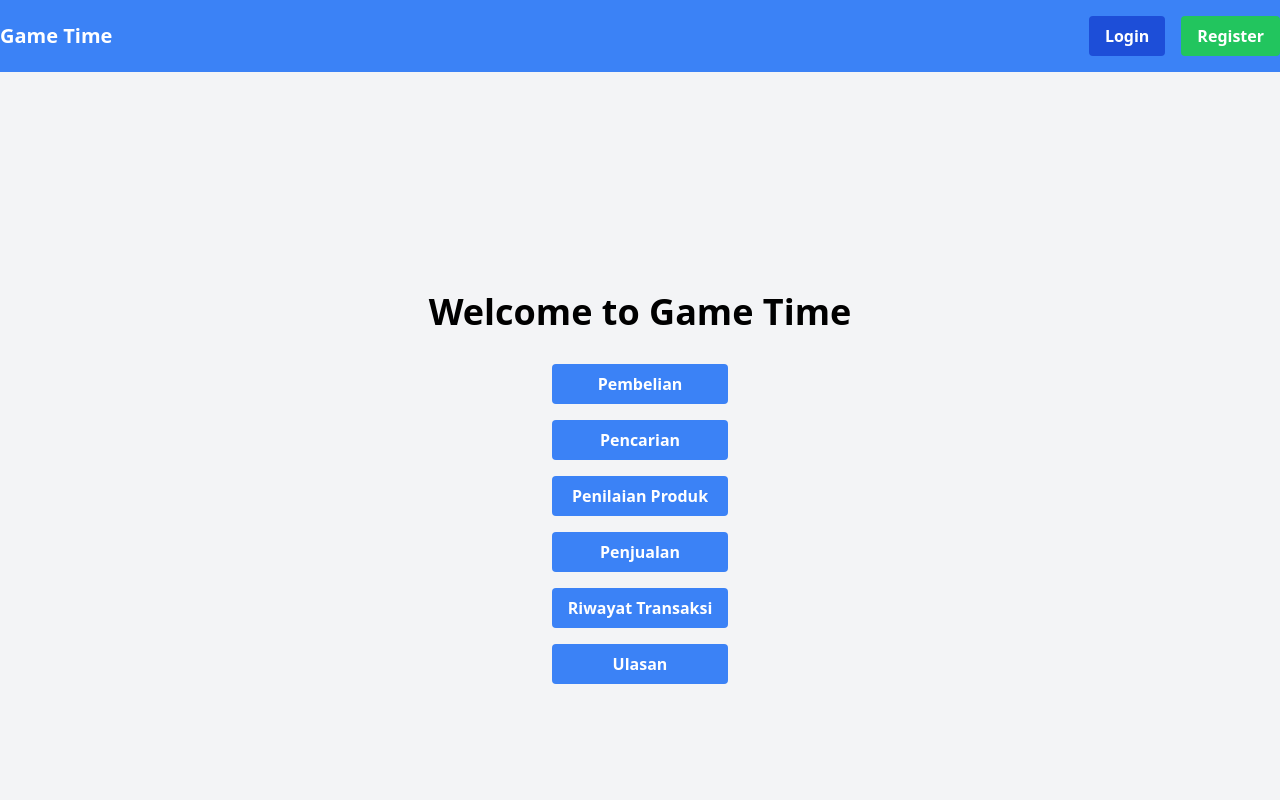
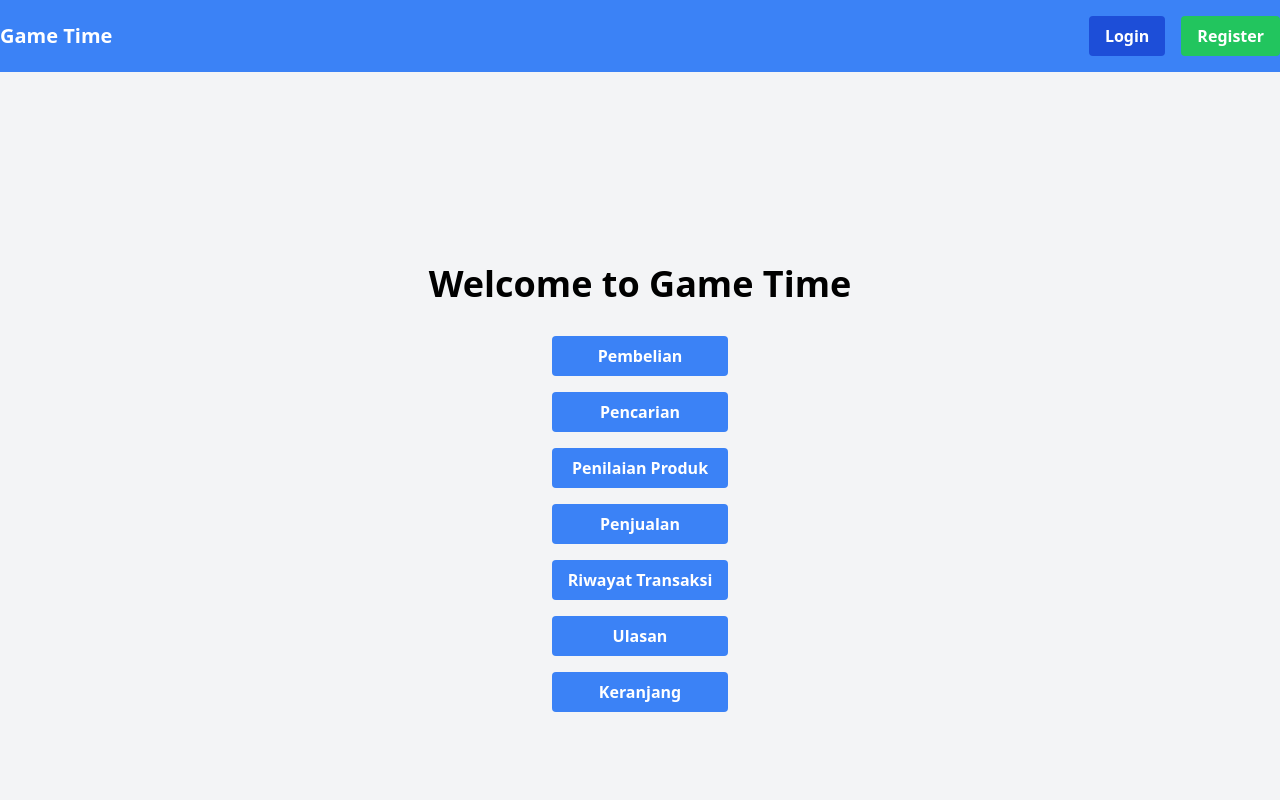
Before and after one commit to B9JagoNgadpro/gametime_frontend, a Next.js app: page /dashboard in a window 1280 px wide. Shown: the top 800 px of the page. Built offline with nearby package versions, Linux system fonts and the light colour scheme.

Commit message:
penambahan keranjang

```diff
--- a/src/components/header/Navbar.tsx
+++ b/src/components/header/Navbar.tsx
@@ -32,6 +32,7 @@ const Navbar: React.FC = () => {
               <Link href="/penjualan" className="text-white">Penjualan</Link>
               <Link href="/riwayat-transaksi" className="text-white">Riwayat Transaksi</Link>
               <Link href="/ulasan" className="text-white">Ulasan</Link>
+              <Link href="/keranjang" className="text-white">Keranjang</Link>
               <button
                 onClick={handleLogout}
                 className="bg-red-500 hover:bg-red-700 text-white font-bold py-2 px-4 rounded"
--- a/src/pages/dashboard/index.tsx
+++ b/src/pages/dashboard/index.tsx
@@ -27,6 +27,9 @@ const Dashboard: React.FC = () => {
           <Link href="/ulasan" className="block w-full bg-blue-500 hover:bg-blue-700 text-white font-bold py-2 px-4 rounded text-center">
               Ulasan
           </Link>
+          <Link href="/keranjang" className="block w-full bg-blue-500 hover:bg-blue-700 text-white font-bold py-2 px-4 rounded text-center">
+              Keranjang
+          </Link>
         </div>
       </div>
     </Layout>
```
